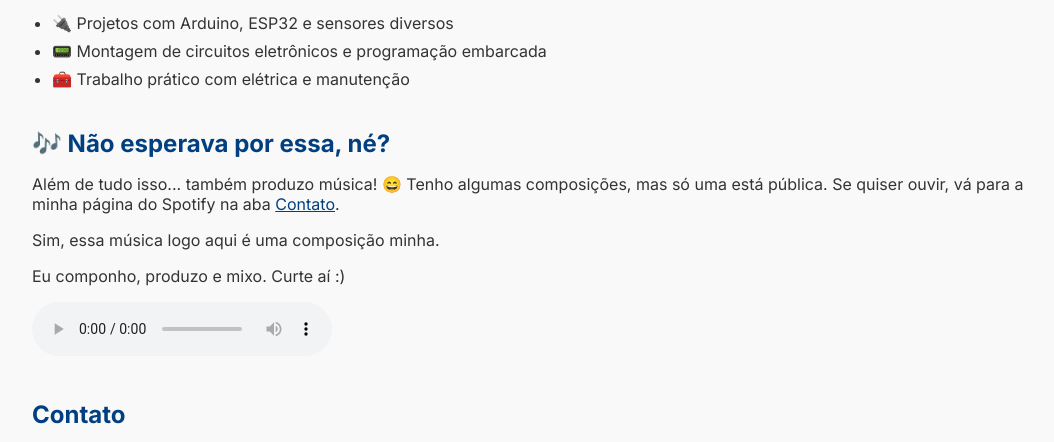
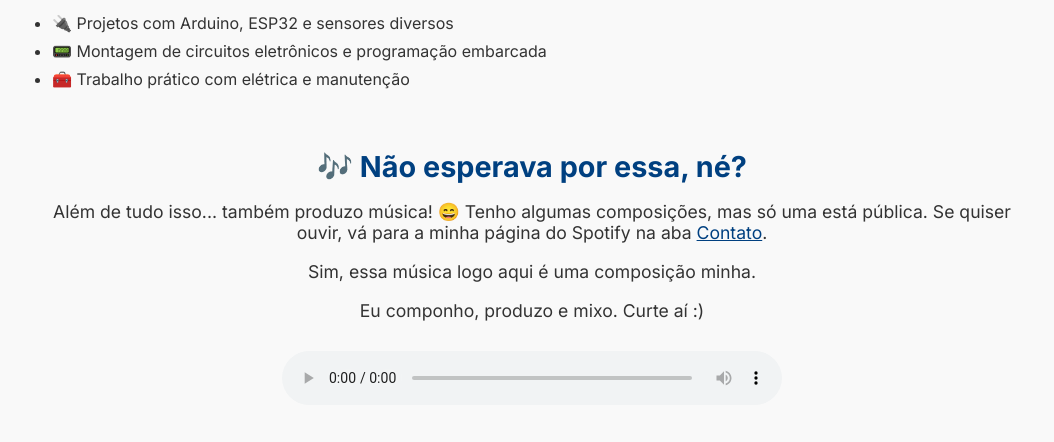
Before and after one commit to francodamata/site-curriculo, a plain HTML site: page index.html in a window 1280 px wide. Shown: the part 1584-2026 px from the top of the page, without its empty margins (108-1162 px from the left). Drawn offline with Linux system fonts and the light colour scheme.

Commit message:
Update style.css

```diff
--- a/style.css
+++ b/style.css
@@ -12,7 +12,7 @@ body {
 }
 
 .header {
-  background-image: url('imgs/header-bg.jpg');
+  background-image: url('imgs/header-bg.jpg'); /* Coloque aqui sua imagem */
   background-size: cover;
   background-position: center;
   position: relative;
@@ -27,7 +27,7 @@ body {
   content: "";
   position: absolute;
   inset: 0;
-  background: rgba(0, 64, 128, 0.6);
+  background: rgba(0, 64, 128, 0.6); /* sobreposição azul escura */
   z-index: 0;
 }
 
@@ -362,3 +362,24 @@ a:hover {
 .copy-btn:hover {
   background-color: #0066cc;
 }
+
+#musica {
+  margin: 60px 0;
+  text-align: center;
+}
+
+#musica h2 {
+  font-size: 1.8rem;
+  color: #004080;
+}
+
+#musica p {
+  font-size: 1.1rem;
+  margin-bottom: 10px;
+}
+
+audio {
+  margin-top: 20px;
+  width: 100%;
+  max-width: 500px;
+}
```
